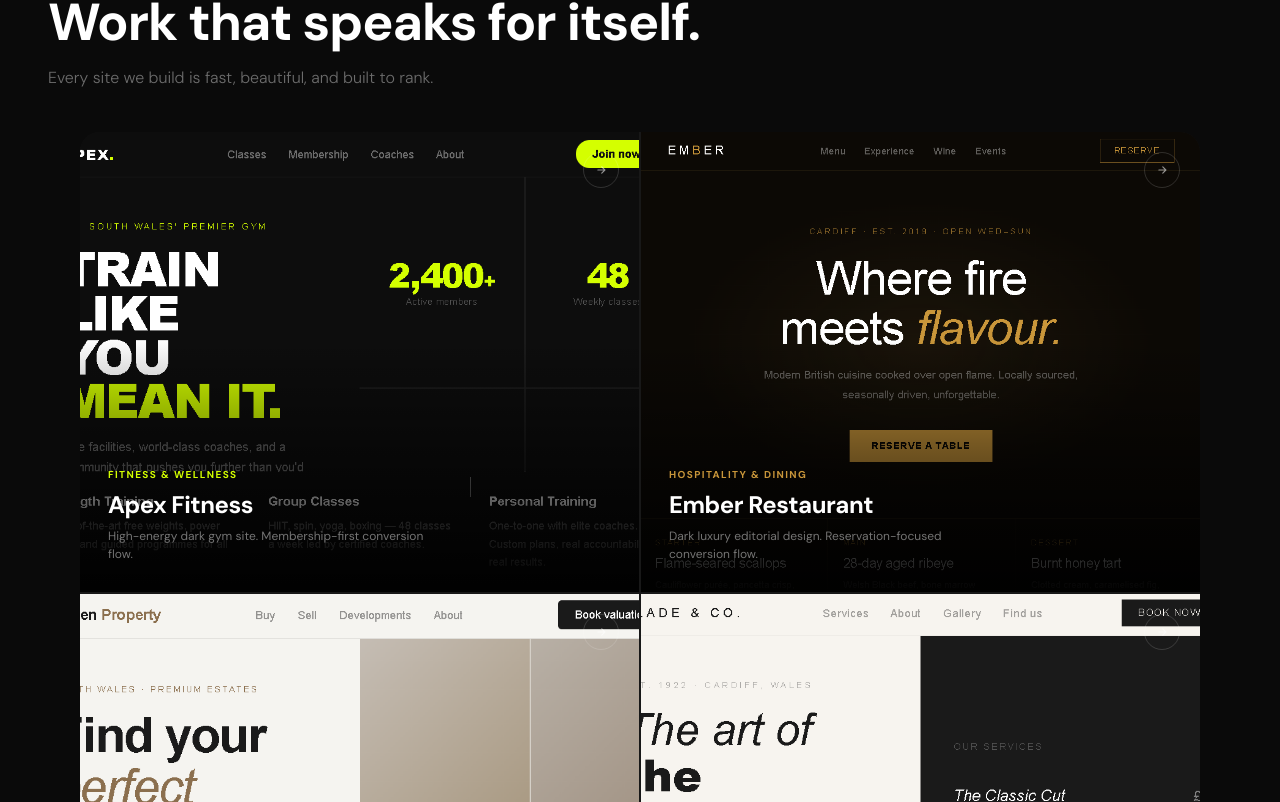
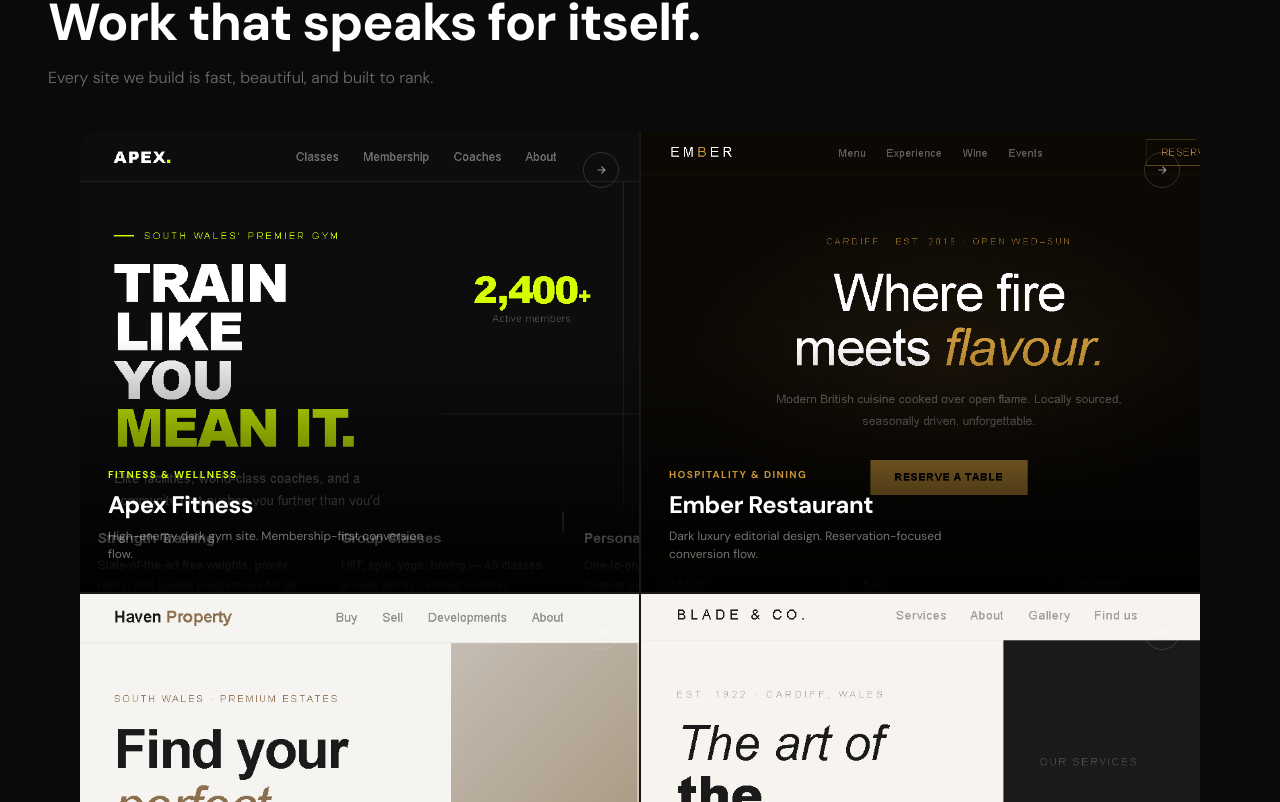
Before and after one commit to quantmaxamilist/quantweb, a Next.js app: page / in a window 1280 px wide. Shown: the part 1978-2780 px from the top of the page. Built offline with nearby package versions, Linux system fonts and the light colour scheme.

Commit message:
fix image crop and fill

```diff
--- a/src/components/Portfolio.module.css
+++ b/src/components/Portfolio.module.css
@@ -56,6 +56,8 @@
 .imageHoverWrap {
   position: absolute;
   inset: 0;
+  width: 100%;
+  height: 100%;
   z-index: 0;
   transition: transform 0.6s ease;
 }
@@ -68,6 +70,12 @@
   position: relative;
   width: 100%;
   height: 100%;
+  transform: scale(1.1);
+  transform-origin: top left;
+}
+
+.imageCover img {
+  object-position: top left;
 }
 
 .gradient {
--- a/src/components/Portfolio.tsx
+++ b/src/components/Portfolio.tsx
@@ -75,7 +75,7 @@
                   fill
                   sizes="(max-width: 900px) 100vw, 50vw"
                   priority={index === 0}
-                  style={{ objectFit: 'cover', objectPosition: 'top' }}
+                  style={{ objectFit: 'cover' }}
                 />
               </div>
             </div>
```
